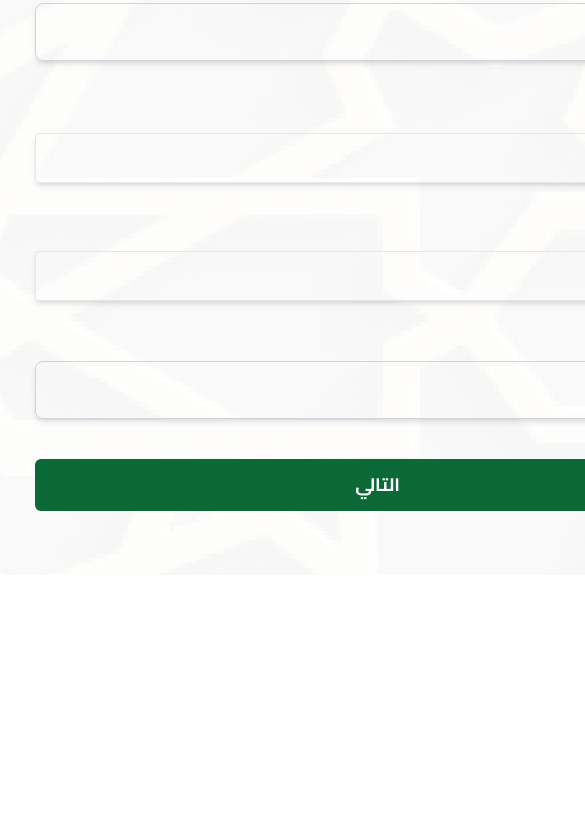
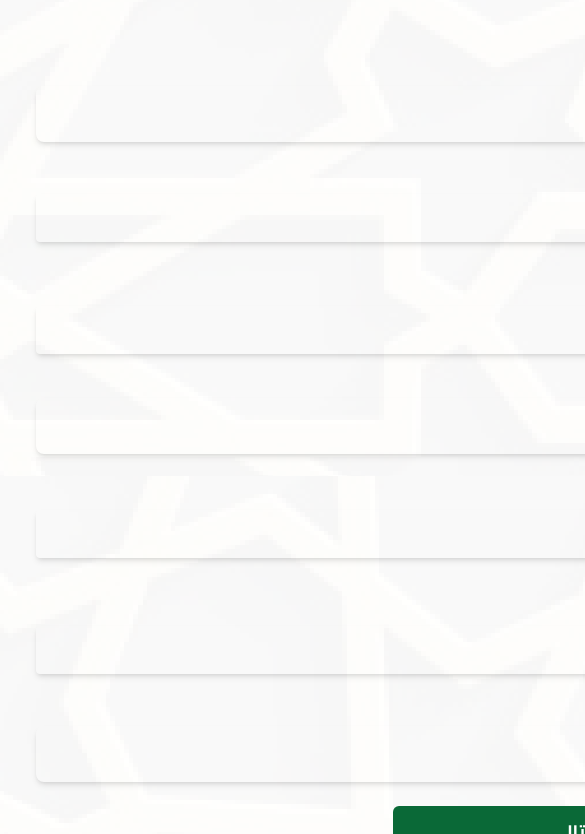
Before and after one commit to ahmedrefaat88/S3odia, a website: page public/index.html in a window 390 px wide. Shown: the part 600-1434 px from the top of the page, 585 px wide, since content can reach past the window. Drawn offline with Linux system fonts and the light colour scheme.

Commit message:
fixed without responsive

```diff
--- a/public/index.html
+++ b/public/index.html
@@ -18,39 +18,35 @@
       }
     </style>
   </head>
-  <body>
-    <div class="loginPage flex">
-      <div class="right w-full relative lg:w-[45vw]">
-        <div class="bg h-full relative">
-          <div class="text text-white text-center absolute">
-            <h1 class="text-2xl font-bold mb-5">
+  <body class="bg-repeat" style="background-image: url(img/backgrounf.png)">
+    <div class="loginPage flex flex-col lg:flex-row">
+      <div class="right relative">
+        <div class="img">
+          <img class="w-full" src="img/pic.jpg" alt="" />
+        </div>
+        <div class="text text-white text-center absolute top-0 mt-[50%] z-10">
+          <h1 class="text-2xl font-bold mb-8 px-1">
             مرحبا بك في موقع عائلة آل بكر من المزاريع من بني تميم
           </h1>
-            <p class="text-lg px-10 mb-2">
-              الحمدلله رب العالمين القائل في محكمة التنزيل
-            </p>
-            <p class="text-lg px-10 mb-7">
+          <p class="mb-3">الحمدلله رب العالمين القائل في محكمة التنزيل</p>
+          <p class="mb-6">
             (و اتقوا الله الذى تساءلون به و الارحام ان الله كان عليكم رقيبا)
           </p>
-            <h2 class="font-bold text-xl mb-2">
+          <h2 class="font-bold text-xl mb-3">
             و الصلاه و السلام على اشرف الأنبياء و المرسلين قائلا
           </h2>
-            <p class="text-lg mx-8 pb-10">
+          <p class="px-6">
             تعلموا من انسابكم ما تصلون به ارحامكم, فأن صلة الرحم محبة في الاهل
             مثراه في المال, منسأه في الاثر
           </p>
-            <div class="icons flex justify-center flex-row-reverse gap-4 pb-7">
-              <img src="img/facebook.png" alt="" />
-              <img src="img/instagram.png" alt="" />
-              <img src="img/twitter.png" alt="" />
+          <div class="icons flex justify-center mt-8 gap-2">
+            <img class="cursor-pointer" src="img/facebook.png" alt="" />
+            <img class="cursor-pointer" src="img/twitter.png" alt="" />
+            <img class="cursor-pointer" src="img/instagram.png" alt="" />
           </div>
         </div>
       </div>
-      </div>
-      <div
-        class="left bg-repeat py-16 px-5"
-        style="background-image: url(img/backgrounf.png)"
-      >
+      <div class="left py-16 px-5 w-[1150px]">
         <div class="btn flex items-end justify-end gap-4">
           <button
             class="bg-[#0a6937] py-3 px-14 rounded-[50px] text-white font-bold shadow-md outline-none"
@@ -65,62 +61,66 @@
             طلب عضوية
           </button>
         </div>
-        <div class="flex items-center gap-5">
-          <img class="w-[80px]" src="img/User.png" alt="" />
-          <p class="fst relative pb-3 font-bold text-lg">معلوماتك</p>
-          <p class="scd relative pb-3 font-bold text-gray-500 text-lg">
+        <div class="flex items-center gap-5 mt-6">
+          <img class="w-[50px] cursor-pointer" src="img/User.png" alt="" />
+          <p class="fst relative pb-3 font-bold cursor-pointer text-lg">
+            معلوماتك
+          </p>
+          <p
+            class="scd relative pb-3 font-bold text-gray-500 cursor-pointer text-lg hover:text-black"
+          >
             كلمة المرور
           </p>
         </div>
         <div class="mt-5 mx-4">
           <form action="">
-            <div class="w-full mb-10">
-              <label class="font-bold mb-3 block" for="">الاسم بالكامل</label>
+            <div class="w-full mb-6">
+              <label class="font-bold mb-1 block" for="">الاسم بالكامل</label>
               <input
-                class="rounded-lg shadow-md py-4 px-3 w-full bg-transparent border-gray-300 border-[1px] block outline-none"
+                class="rounded-lg shadow-md py-4 px-3 w-full bg-transparent block outline-none"
                 type="text"
                 name=""
                 id=""
                 placeholder="الاسم بالكامل"
               />
             </div>
-            <div class="flex flex-wrap -mx-3 mb-6">
+            <div class="flex flex-wrap -mx-3 mb-4">
               <div class="w-full md:w-1/2 px-3 mb-6 md:mb-0">
-                <label class="block font-bold mb-2" for=""> اسم الجد </label>
+                <label class="block font-bold mb-1" for=""> اسم الجد </label>
                 <input
-                  class="appearance-none block w-full outline-none bg-transparent shadow-md border rounded py-3 px-4 mb-3"
+                  class="appearance-none block w-full outline-none bg-transparent shadow-md rounded py-3 px-4 mb-3"
                   id=""
                   type="text"
                   placeholder="اسم الجد"
                 />
               </div>
               <div class="w-full md:w-1/2 px-3">
-                <label class="block font-bold mb-2" for="grid-last-name">
+                <label class="block font-bold mb-1" for="grid-last-name">
                   اسم الفخذ
                 </label>
                 <input
-                  class="appearance-none block w-full border bg-transparent shadow-md border-gray-200 rounded py-3 px-4 outline-none"
+                  class="appearance-none block w-full bg-transparent shadow-md rounded py-3 px-4 outline-none"
                   id="grid-last-name"
                   type="text"
                   placeholder="اسم الفخذ"
                 />
               </div>
             </div>
-            <div class="w-full mb-10">
-              <label class="font-bold mb-3 block" for="">القبيلة</label>
+            <div class="w-full mb-6">
+              <label class="font-bold mb-1 block" for="">القبيلة</label>
               <input
-                class="rounded-lg shadow-md py-4 px-3 w-full bg-transparent border-gray-300 border-[1px] block outline-none"
+                class="rounded-lg shadow-md py-4 px-3 w-full bg-transparent block outline-none"
                 type="text"
                 name=""
                 id=""
                 placeholder="القبيلة"
               />
             </div>
-            <div class="flex flex-wrap -mx-3 mb-6">
+            <div class="flex flex-wrap -mx-3 mb-4">
               <div class="w-full md:w-1/2 px-3 mb-6 md:mb-0">
                 <label class="block font-bold mb-2" for="">العمر</label>
                 <input
-                  class="appearance-none block w-full outline-none bg-transparent shadow-md border rounded py-3 px-4 mb-3"
+                  class="appearance-none block w-full outline-none bg-transparent shadow-md rounded py-3 px-4 mb-3"
                   id=""
                   type="text"
                   placeholder="العمر"
@@ -131,17 +131,17 @@
                   الجنس
                 </label>
                 <input
-                  class="appearance-none block w-full border bg-transparent shadow-md border-gray-200 rounded py-3 px-4 outline-none down"
+                  class="appearance-none block w-full bg-transparent shadow-md rounded py-3 px-4 outline-none down"
                   id="grid-last-name"
                   type="text"
                   placeholder="الجنس"
                 />
               </div>
             </div>
-            <div class="w-full mb-10">
+            <div class="w-full mb-6">
               <label class="font-bold mb-3 block" for="">الدولة</label>
               <input
-                class="rounded-lg shadow-md py-4 px-3 w-full bg-transparent border-gray-300 border-[1px] block outline-none"
+                class="rounded-lg shadow-md py-4 px-3 w-full bg-transparent block outline-none"
                 type="text"
                 name=""
                 id=""
@@ -151,7 +151,7 @@
           </form>
           <div class="flex justify-center">
             <button
-              class="py-3 px-80 rounded-md text-lg text-white font-bold bg-[#0a6937]"
+              class="py-3 px-40 rounded-md text-lg text-white font-bold bg-[#0a6937] hover:bg-[#bf973e] transition-colors"
             >
               التالي
             </button>
--- a/public/mainFile.css
+++ b/public/mainFile.css
@@ -2,6 +2,7 @@
   box-sizing: border-box;
   padding: 0;
   margin: 0;
+  scrollbar-width: none;
 }
 html {
   scroll-behavior: smooth;
@@ -20,14 +21,7 @@ a {
 ul {
   list-style: none;
 }
-.loginPage .bg {
-  background-image: url(img/pic.jpg);
-  background-size: cover;
-  position: sticky;
-}
-.loginPage .text {
-  top: 40%;
-}
+
 .loginPage .left .fst::before {
   position: absolute;
   content: "";
@@ -43,4 +37,11 @@ ul {
   width: 100%;
   height: 2px;
   background: #c8b824;
+  transition: 0.3s;
 }
+.loginPage .left .scd:hover::before {
+  background: #0a6937;
+}
+input:focus {
+  box-shadow: 0 0 10px #1db7797a;
+}
```
Also changed, not shown: public/styles.css. Lines whose indentation alone changed are shown as unchanged.
